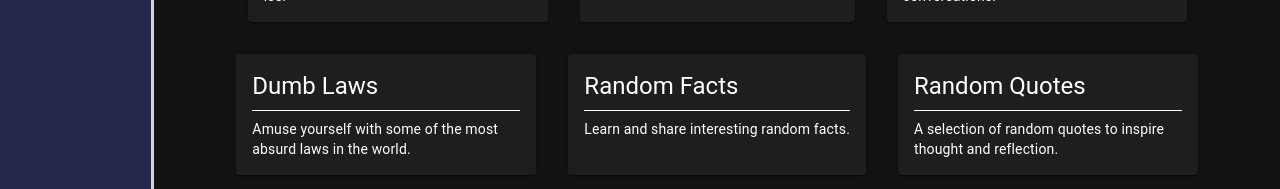
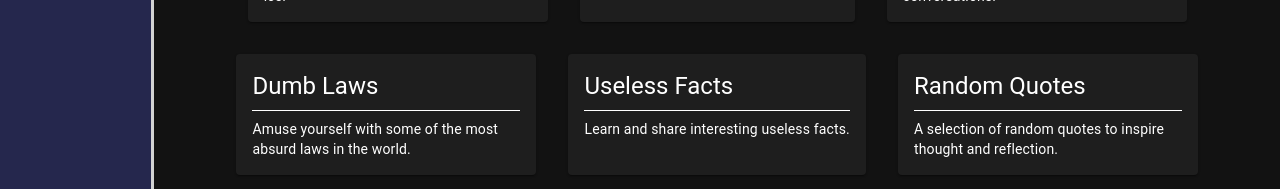
Before and after one commit to valyastriz/Breakin-The-Ice, a React (Create React App) app in the folder client/: page / in a window 1280 px wide. Shown: the part 518-707 px from the top of the page. Built offline with nearby package versions, Linux system fonts and the light colour scheme.

Commit message:
update title of site to Breakin' The Ice. still need to do the logos

```diff
--- a/client/public/index.html
+++ b/client/public/index.html
@@ -24,7 +24,7 @@
       work correctly both with client-side routing and a non-root public URL.
       Learn how to configure a non-root public URL by running `npm run build`.
     -->
-    <title>React App</title>
+    <title>Breakin' The Ice</title>
   </head>
   <body>
     <noscript>You need to enable JavaScript to run this app.</noscript>
--- a/client/src/components/IceBreakerOptions.jsx
+++ b/client/src/components/IceBreakerOptions.jsx
@@ -12,7 +12,7 @@ const IceBreakerOptions = () => {
         { id: 2, title: "Joke", description: "Lighten the mood with a random joke." },
         { id: 3, title: "This or That", description: "Fun this or that choices to start conversations." },
         { id: 4, title: "Dumb Laws", description: "Amuse yourself with some of the most absurd laws in the world." },
-        { id: 5, title: "Random Facts", description: "Learn and share interesting random facts." },
+        { id: 5, title: "Useless Facts", description: "Learn and share interesting useless facts." },
         { id: 6, title: "Random Quotes", description: "A selection of random quotes to inspire thought and reflection." }
     ];
 
```
Also changed, not shown: client/public/manifest.json.
